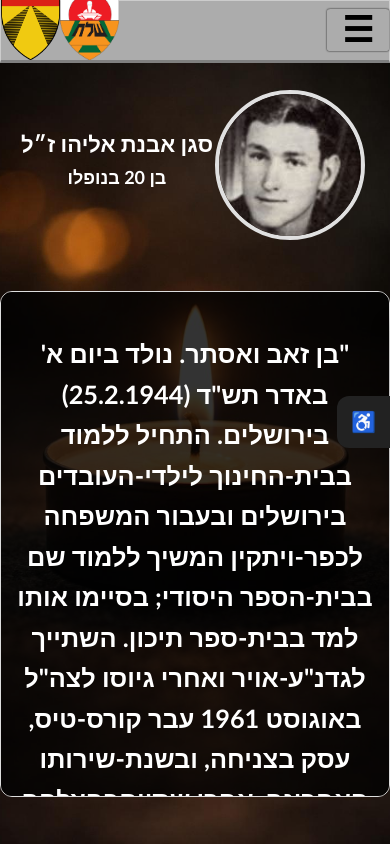
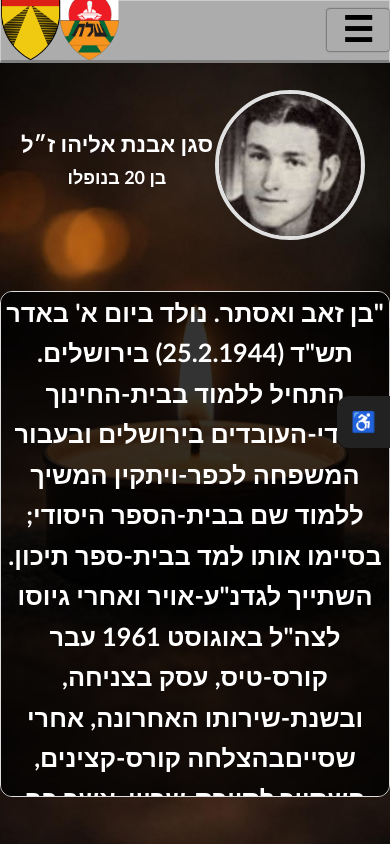
Before and after one commit to amichy-dahan/unit-401, a React (Vite) app: page /#/soldier/1 in a window 390 px wide. Built offline with nearby package versions, Linux system fonts and the light colour scheme.

Commit message:
trigger deploy

```diff
--- a/src/pages/SoldierPage.css
+++ b/src/pages/SoldierPage.css
@@ -6,6 +6,11 @@
   justify-content: space-around;
 
 
+}
+* {
+  margin: 0;
+  padding: 0;
+  box-sizing: border-box;
 }
 
 
@@ -239,7 +244,7 @@
   width: 100%;
   max-width: 180vh;   /* תשני חופשי */
   height:60vh;      /* זה הגובה של הקובייה */
-  padding: 16px;
+  padding: 0px;
   overflow-y: auto;   /* גלילה פנימית */
   overflow-x: hidden;
   color: #ffffff;
```
